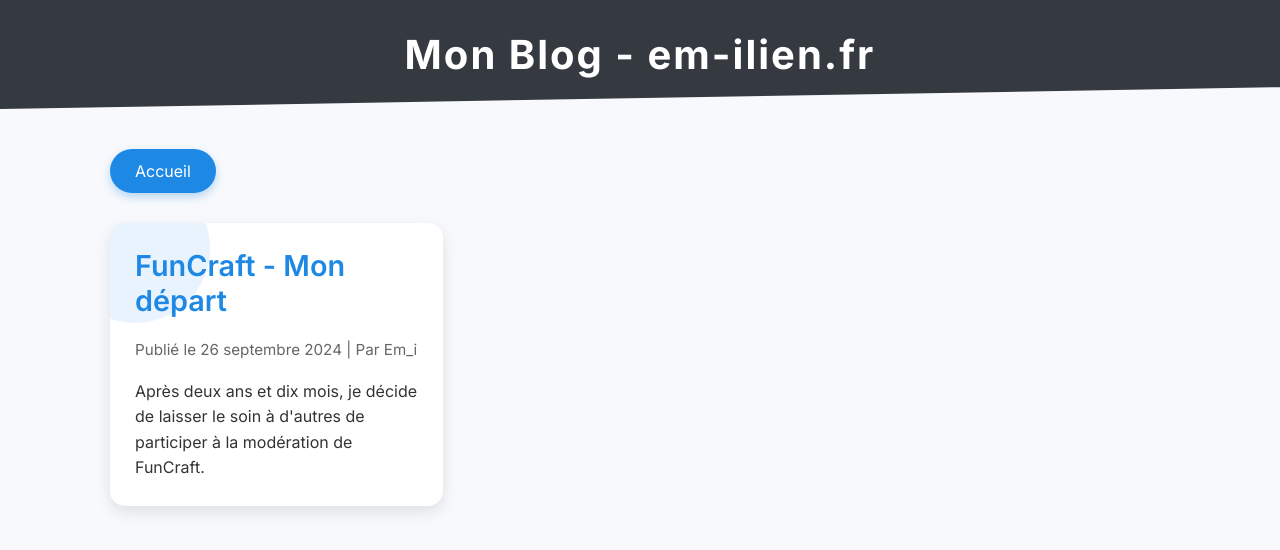
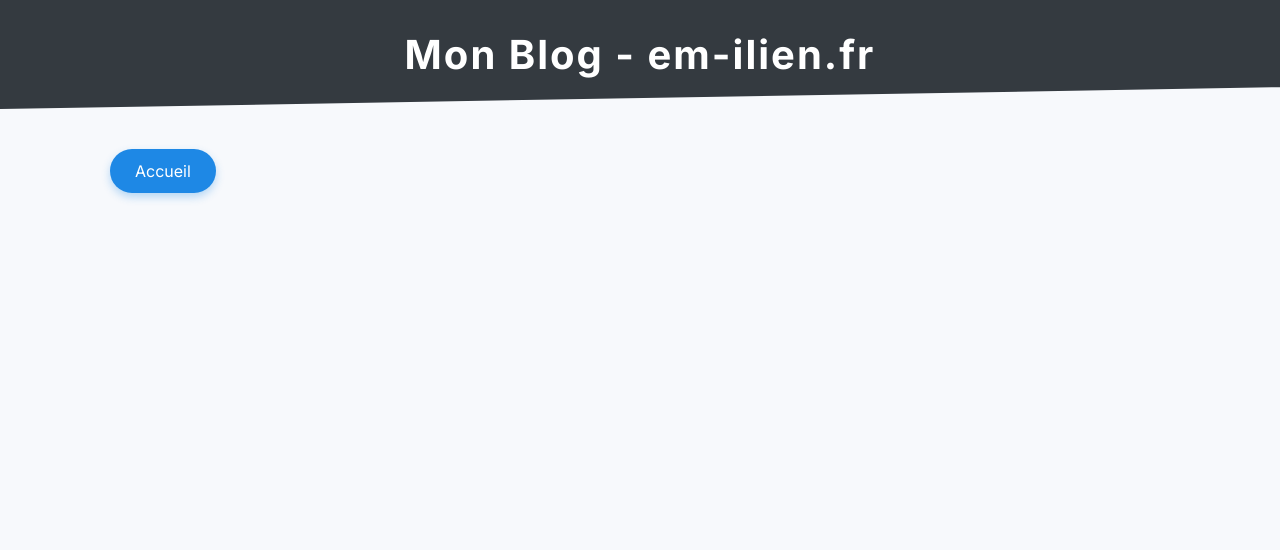
Before and after one commit to Em-ilien/emiliencosson.fr, a SvelteKit app: page /blog in a window 1280 px wide. Shown: the top 550 px of the page. Built offline with nearby package versions, Linux system fonts and the light colour scheme.

Commit message:
remove funcraft article from articles list

```diff
--- a/src/routes/blog/+page.svelte
+++ b/src/routes/blog/+page.svelte
@@ -11,7 +11,7 @@
 	<main>
 		<a href=".." class="btn-home">Accueil</a>
 
-		<div class="card-container">
+		<!-- <div class="card-container">
 			<a href="/blog/funcraft-mon-départ">
 				<h2>FunCraft - Mon départ</h2>
 				<p class="meta">Publié le 26 septembre 2024 | Par Em_i</p>
@@ -20,7 +20,7 @@
 					modération de FunCraft.
 				</p>
 			</a>
-		</div>
+		</div> -->
 	</main>
 </div>
 
```
